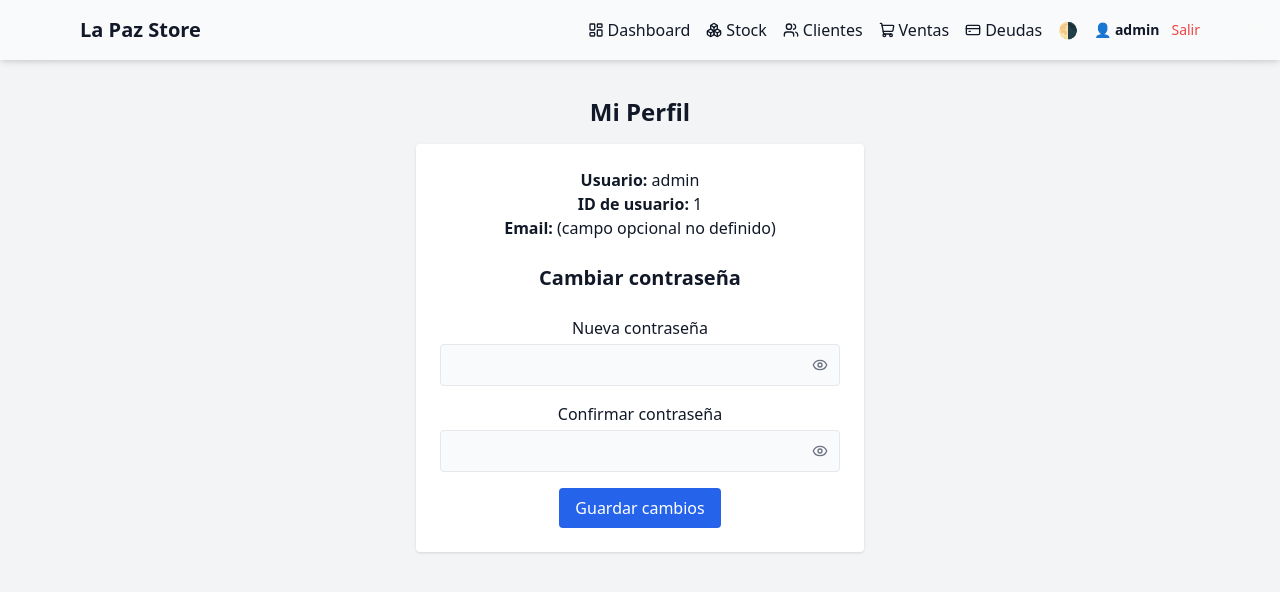
After one commit to morru314/lapaz-store, a Flask app: page /perfil in a window 1280 px wide. The commit adds this page. Shown: the top 592 px of the page. Run offline with Flask 3, Linux system fonts and the light colour scheme; a user stored in the database is signed in; some libraries are stand-ins or nearby versions.

Commit message:
Fixed login issues, added password change and sweetalerts

```diff
--- a/routes/auth.py
+++ b/routes/auth.py
@@ -1,6 +1,10 @@
 from flask import Blueprint, render_template, redirect, url_for, request, flash
 from flask_login import login_user, logout_user, login_required
 from models.models import User
+from flask_login import current_user  # ya que usás user logueado
+from werkzeug.security import generate_password_hash
+
+
 
 auth_routes = Blueprint('auth_routes', __name__, template_folder='../templates')
 
@@ -21,3 +25,23 @@ def login():
 def logout():
     logout_user()
     return redirect(url_for('auth_routes.login'))
+
+
+@auth_routes.route('/perfil', methods=['GET', 'POST'])
+@login_required
+def perfil():
+    if request.method == 'POST':
+        nueva_password = request.form['nueva_password']
+        confirmar_password = request.form['confirmar_password']
+
+        if not nueva_password or not confirmar_password:
+            flash("Todos los campos son obligatorios.")
+        elif nueva_password != confirmar_password:
+            flash("Las contraseñas no coinciden.")
+        else:
+            current_user.set_password(nueva_password)
+            from extensions import db
+            db.session.commit()
+            flash("Contraseña actualizada con éxito.")
+
+    return render_template('perfil.html', user=current_user)
--- a/templates/base.html
+++ b/templates/base.html
@@ -43,9 +43,15 @@
           <a href="/deudas" class="flex items-center gap-1 hover:underline">
             <i data-lucide="credit-card" class="w-4 h-4"></i> Deudas
           </a>
-          <button onclick="toggleModo()" class="hover:scale-110 transition-transform">
-            🌗
-          </button>
+          <button onclick="toggleModo()" class="hover:scale-110 transition-transform">🌗</button>
+          {% if current_user.is_authenticated %}
+          <div class="hidden sm:flex items-center gap-3">
+            <a href="{{ url_for('auth_routes.perfil') }}" class="text-sm font-semibold hover:underline">
+              👤 {{ current_user.username }}
+            </a>
+            <a href="{{ url_for('auth_routes.logout') }}" class="text-red-500 hover:underline text-sm">Salir</a>
+          </div>
+          {% endif %}
         </div>
       </div>
 
@@ -66,6 +72,14 @@
         <a href="/deudas" onclick="cerrarMenu()" class="flex items-center gap-2 hover:underline">
           <i data-lucide="credit-card" class="w-5 h-5"></i> Deudas
         </a>
+        {% if current_user.is_authenticated %}
+        <div class="pt-4 border-t border-gray-600 space-y-1">
+          <a href="{{ url_for('auth_routes.perfil') }}" onclick="cerrarMenu()" class="text-sm hover:underline flex items-center gap-1">
+            👤 {{ current_user.username }}
+          </a>
+          <a href="{{ url_for('auth_routes.logout') }}" onclick="cerrarMenu()" class="text-red-400 hover:underline text-sm">Cerrar sesión</a>
+        </div>
+        {% endif %}
         <button onclick="toggleModo(); cerrarMenu();" class="hover:scale-110 transition-transform">
           🌗
         </button>
@@ -75,13 +89,24 @@
 
   <!-- CONTENT -->
   <main class="pt-24 px-4 max-w-6xl mx-auto">
-    {% with messages = get_flashed_messages() %}
+    {% with messages = get_flashed_messages(with_categories=true) %}
       {% if messages %}
-        <ul class="mb-4">
-        {% for msg in messages %}
-          <li class="text-green-600 dark:text-green-400">{{ msg }}</li>
-        {% endfor %}
-        </ul>
+        <script>
+          Swal.fire({
+            icon: '{{ messages[0][0] }}',
+            title: '{{ messages[0][0]|capitalize }}',
+            html: `{% for category, msg in messages %}{{ msg }}<br>{% endfor %}`,
+            confirmButtonColor: '#3B82F6', // Azul Tailwind
+            background: '#1f2937', // Fondo dark
+            color: '#f9fafb', // Texto claro
+            customClass: {
+              popup: 'text-sm max-w-md p-4 rounded-lg shadow-xl',
+              title: 'text-lg font-semibold',
+              confirmButton: 'text-sm px-4 py-1 bg-blue-600 text-white rounded hover:bg-blue-700'
+            },
+            buttonsStyling: false
+          });
+        </script>
       {% endif %}
     {% endwith %}
     {% block content %}{% endblock %}
@@ -119,6 +144,22 @@
       document.documentElement.classList.toggle("dark");
       localStorage.setItem("modo", document.documentElement.classList.contains("dark") ? "oscuro" : "claro");
     }
+
+    function togglePassword(fieldId, btn) {
+      const input = document.getElementById(fieldId);
+      const icon = btn.querySelector("i");
+
+      if (input.type === "password") {
+        input.type = "text";
+        icon.setAttribute("data-lucide", "eye-off");
+      } else {
+        input.type = "password";
+        icon.setAttribute("data-lucide", "eye");
+      }
+
+      lucide.createIcons();
+    }
   </script>
+
 </body>
 </html>
--- /dev/null
+++ b/templates/perfil.html
@@ -0,0 +1,46 @@
+{% extends 'base.html' %}
+{% block content %}
+<div align="center">
+<h2 class="text-2xl font-bold mb-4">Mi Perfil</h2>
+
+<div class="bg-white dark:bg-gray-800 p-6 rounded shadow max-w-md space-y-6">
+  <div>
+    <p><strong>Usuario:</strong> {{ user.username }}</p>
+    <p><strong>ID de usuario:</strong> {{ user.id }}</p>
+    <p><strong>Email:</strong> (campo opcional no definido)</p>
+  </div>
+
+  <h3 class="text-xl font-semibold">Cambiar contraseña</h3>
+  <form method="post" class="space-y-4">
+    <!-- Nueva contraseña -->
+    <div>
+      <label class="block mb-1">Nueva contraseña</label>
+      <div class="relative">
+        <input type="password" name="nueva_password" id="nueva_password"
+               class="w-full border p-2 pr-10 rounded bg-gray-50 dark:bg-gray-700" required>
+        <button type="button" onclick="togglePassword('nueva_password', this)"
+                class="absolute inset-y-0 right-3 flex items-center text-gray-500"
+                title="Mostrar/ocultar">
+          <i data-lucide="eye" class="w-4 h-4"></i>
+        </button>
+      </div>
+    </div>
+
+    <!-- Confirmar contraseña -->
+    <div>
+      <label class="block mb-1">Confirmar contraseña</label>
+      <div class="relative">
+        <input type="password" name="confirmar_password" id="confirmar_password"
+               class="w-full border p-2 pr-10 rounded bg-gray-50 dark:bg-gray-700" required>
+        <button type="button" onclick="togglePassword('confirmar_password', this)"
+                class="absolute inset-y-0 right-3 flex items-center text-gray-500"
+                title="Mostrar/ocultar">
+          <i data-lucide="eye" class="w-4 h-4"></i>
+        </button>
+      </div>
+    </div>
+
+    <button type="submit" class="bg-blue-600 text-white px-4 py-2 rounded hover:bg-blue-700">Guardar cambios</button>
+  </form>
+</div>
+{% endblock %}
```
Also changed, not shown: templates/historial_ventas.html (added, +73 -0 lines), templates/registrar_pago.html (added, +29 -0 lines), database/ventas.db.
